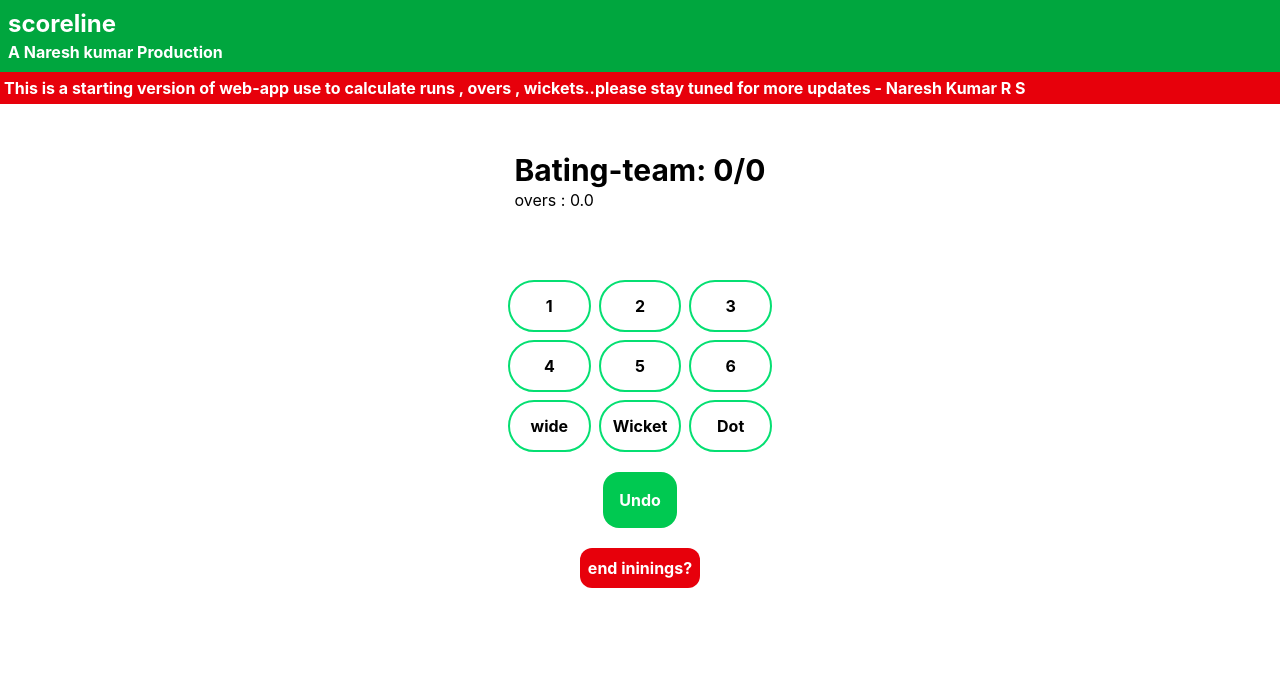
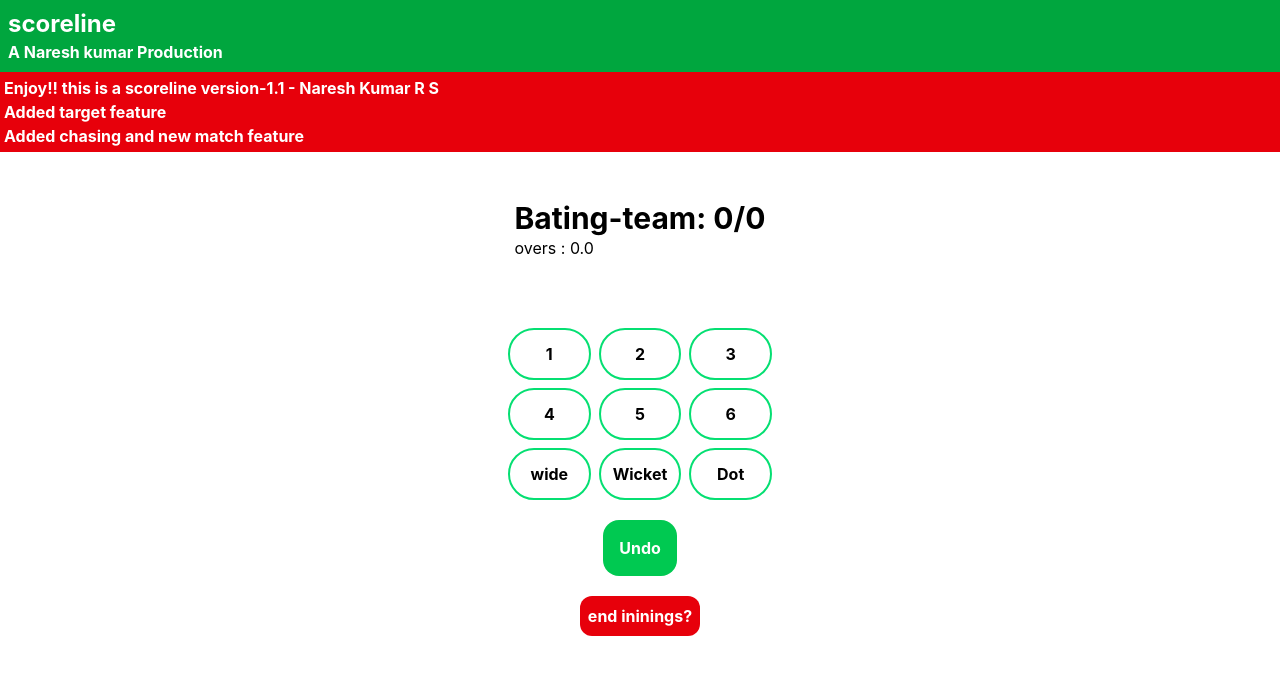
Before and after one commit to Nareshkumar17-hub/scoreline, a React (Vite) app: page / in a window 1280 px wide. Shown: the top 674 px of the page. Built offline with nearby package versions, Linux system fonts and the light colour scheme.

Commit message:
updated info

```diff
--- a/src/components/info.jsx
+++ b/src/components/info.jsx
@@ -6,7 +6,12 @@ function Info() {
      <>
        <div className="bg-red-600 text-white font-bold p-1">
 
-          <p className="text-justify">This is a starting version of web-app use to calculate runs , overs , wickets..please stay tuned for more updates - Naresh Kumar R S</p>
+          <p className="text-justify"> Enjoy!! this is a scoreline version-1.1 - Naresh Kumar R S</p>
+
+          <ul>
+            <li>Added target feature</li>
+            <li>Added chasing and new match feature</li>
+          </ul>
        </div>
 
 
```
